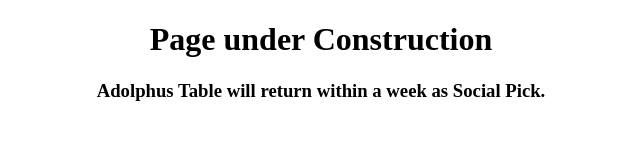
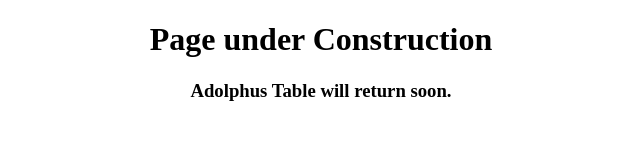
Before and after one commit to adolphustable/adolphustable.github.io, a plain HTML site: page index.html in a window 1280 px wide. Shown: the whole page, without its empty margins (327-967 px from the left). Drawn offline with Linux system fonts and the light colour scheme.

Commit message:
Update index.html

```diff
--- a/index.html
+++ b/index.html
@@ -5,6 +5,6 @@
 </head>
 <body>
 <h1>Page under Construction</h1>
-<h3>Adolphus Table will return within a week as Social Pick.</h3>
+<h3>Adolphus Table will return soon.</h3>
 </body>
 </html>
```
